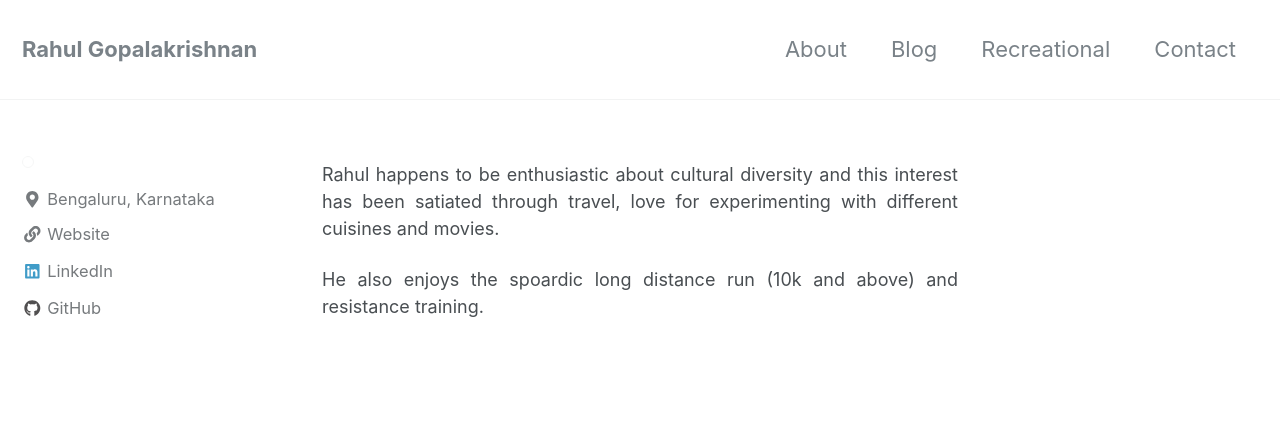
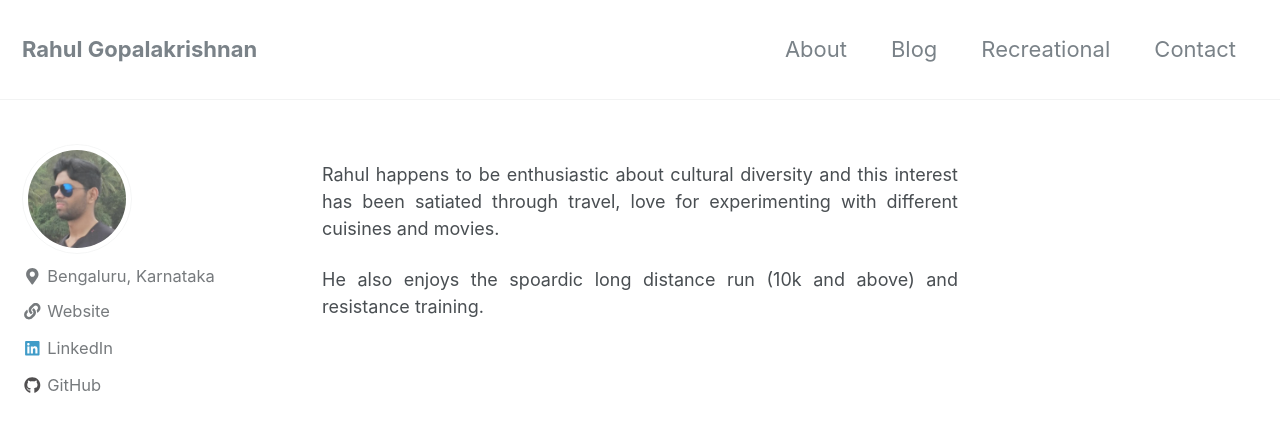
Before and after one commit to gopalrahulrg/gopalrahulrg.github.io, a Jekyll site: the page built from _pages/recreational.md, in a window 1280 px wide and 900 px high. Shown: the top 432 px of the window. Built offline with Jekyll 4.4.1, drawn with Linux system fonts in a browser that asks for light colours; nearby versions of some CDN libraries.

Commit message:
Update _config.yml

```diff
--- a/_config.yml
+++ b/_config.yml
@@ -85,7 +85,7 @@
 # Site Author
 author:
   name             : #"Rahul Gopalakrishnan"
-  avatar           : "/images/bio_pic.jpg" # path of avatar image, e.g. "/assets/images/bio-photo.jpg"
+  avatar           : "/assets/images/avatar/bio_pic.jpg" # path of avatar image, e.g. "/assets/images/bio-photo.jpg"
   bio              : #"Computational Engineer | Data Scientist"
   location         : "Bengaluru, Karnataka"
   home             : # null (default), "absolute or relative url to link to author home"
```
